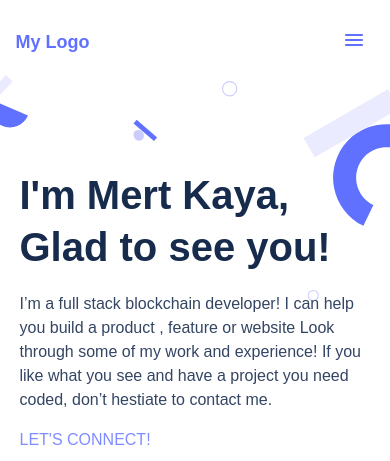
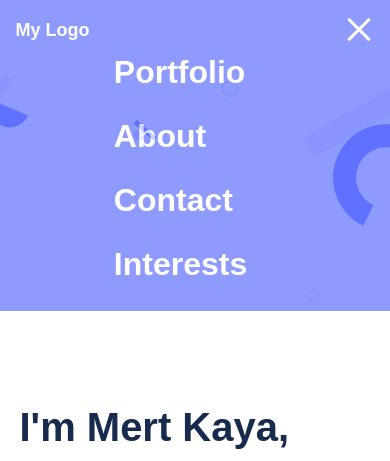
Before and after one commit to mkaya13/portfolio.github.io, a plain HTML site: page index.html in a window 390 px wide. Both pictures are taken after a click on the link 354 px from the left and 41 px from the top of the page. Shown: the top 461 px of the page. Drawn offline with Linux system fonts and the light colour scheme.

Commit message:
Adds the interactive hamburger feature on navbar

```diff
--- a/index.html
+++ b/index.html
@@ -6,6 +6,7 @@
     <meta name="viewport" content="width=device-width, initial-scale=1.0">
     <title>Mert Kaya Portfolio</title>
     <link rel="stylesheet" href="style.css">
+    <script src="script.js" defer></script>
 </head>
 <body>
 
@@ -16,16 +17,18 @@
         <nav class="hero-nav">
             <h2 class="hero-logo">My Logo</h2>
 
-            <ul>
+            <ul class="navbar-links">
                 <li class="desktop-nav-elements"><a class="desktop-nav-anchors" href="#portfolio">Portfolio</a></li>
                 <li class="desktop-nav-elements"><a class="desktop-nav-anchors" href="#about-me">About</a></li>
                 <li class="desktop-nav-elements"><a class="desktop-nav-anchors" href="#contact">Contact</a></li>
                 <li class="desktop-nav-elements"><a class="desktop-nav-anchors" href="#interests">Interests</a></li>
-
-
             </ul>
 
-            <a href="#" class="hero-hamburger"><img src="img/hamburger.svg" alt="hamburger-icon  "></a>
+            <a href="#" class="toggle-button">
+                <span class="bar"></span>
+                <span class="bar"></span>
+                <span class="bar"></span>
+            </a>
 
         </nav>
 
@@ -49,14 +52,11 @@
             <li class="network-icons-list"><a href="https://www.youtube.com/channel/UChc-for-AJQEPkpTWAqRL_A" target="_blank"><img src="img/2-fingers.svg" alt=""></a></li>
         </ul>
 
-
         <div class="animation-container">
             <div class ="ring"></div>
             <div class ="ring"></div>
             <div class ="ring"></div>
         </div>
-
-
 
     </div>
 
--- /dev/null
+++ b/script.js
@@ -0,0 +1,23 @@
+const toggleButton = document.getElementsByClassName("toggle-button")[0];
+const navbarLinks = document.getElementsByClassName("navbar-links")[0];
+const backgroundColor = document.getElementsByClassName("hero-nav")[0];
+const hamburgerColor = document.getElementsByClassName("bar")[0];
+const heroColor = document.getElementsByClassName("hero-logo")[0];
+
+toggleButton.addEventListener("click", () => {
+  navbarLinks.classList.toggle("active");
+  toggleButton.classList.toggle("active");
+  backgroundColor.classList.toggle("active");
+  hamburgerColor.classList.toggle("active");
+  heroColor.classList.toggle("active");
+});
+
+document.querySelectorAll(".navbar-links").forEach((n) => {
+  n.addEventListener("click", () => {
+    navbarLinks.classList.remove("active");
+    toggleButton.classList.remove("active");
+    backgroundColor.classList.remove("active");
+    hamburgerColor.classList.remove("active");
+    heroColor.classList.remove("active");
+  });
+});
--- a/style.css
+++ b/style.css
@@ -11,35 +11,21 @@ body {
 }
 
 .hero {
-  height: 85vh;
   width: 100%;
+  min-height: 60vh;
   background: white;
   background-size: 100% 71vh;
   background-image: url("img/background-beginning-mobile.svg");
   background-repeat: no-repeat;
   background-position: 0 75px;
   border-bottom-left-radius: 90px;
+  padding-bottom: 15%;
 }
 
 .hero-nav {
   display: flex;
-  align-items: center;
-  justify-content: space-between;
   padding: 4%;
   padding-top: 5%;
-}
-
-.hero-logo {
-  font-weight: 700;
-  font-size: 18px;
-  line-height: 20px;
-  color: #6070ff;
-  cursor: pointer;
-}
-
-.project-content-3 li {
-  display: inline;
-  padding-left: 0;
 }
 
 .card-u-list a {
@@ -54,10 +40,22 @@ body {
   font-size: 16px;
 }
 
+.project-content-3 li {
+  display: inline;
+  padding-left: 0;
+}
+
+.about-technologies li {
+  display: flex;
+  flex-wrap: wrap;
+  margin-left: 10px;
+  margin-bottom: 10px;
+}
+
 .hero-nav ul li {
   list-style-type: none;
-  display: inline-block;
-  padding: 0 25px;
+  margin-top: 20px;
+  margin-left: 20px;
 }
 
 .hero-nav ul li a {
@@ -67,10 +65,52 @@ body {
   color: #344563;
   text-decoration: none;
   text-transform: capitalize;
+  display: flex;
+}
+
+.toggle-button {
+  position: absolute;
+  right: 4%;
+  flex-direction: column;
+  justify-content: space-between;
+  width: 30px;
+  height: 19px;
+  display: flex;
+}
+
+.toggle-button .bar {
+  height: 3px;
+  width: 100%;
+  background-color: #6070ff;
+  -webkit-transition: all 0.3s ease-in-out;
+  transition: all 0.3s ease-in-out;
+}
+
+.toggle-button.active .bar:nth-child(2) {
+  opacity: 0;
+}
+
+.toggle-button.active .bar:nth-child(1) {
+  transform: translateY(8px) rotate(45deg);
+  background-color: white;
+}
+
+.toggle-button.active .bar:nth-child(3) {
+  transform: translateY(-8px) rotate(-45deg);
+  background-color: white;
+}
+
+.hero-logo {
+  font-weight: 700;
+  font-size: 18px;
+  line-height: 20px;
+  width: 100px;
+  color: #6070ff;
+  cursor: pointer;
 }
 
 .hero-nav ul li a:hover {
-  color: #f9004d;
+  color: #0fff;
   transition: 0.1s;
 }
 
@@ -154,7 +194,7 @@ li.network-icons-list + li.network-icons-list {
 
 .portfolio-item img:hover {
   transition: 0.5s;
-  transform: scale(120%);
+  transform: scale(1.2);
 }
 
 figure.portfolio-item + figure.portfolio-item {
@@ -344,7 +384,7 @@ li.tech {
 }
 
 .mobile-rectangle:hover {
-  transform: scale(110%);
+  transform: scale(1.2);
 }
 
 .tech-logo {
@@ -551,20 +591,54 @@ h5 {
 }
 
 @media (max-width: 768px) {
-  .desktop-nav-anchors {
+  .hero-nav ul li a {
+    font-weight: 600;
+    font-size: 32px;
+    color: #fff;
+    line-height: 44px;
+  }
+
+  .navbar-links {
+    width: 100%;
     display: none;
+  }
+
+  .navbar-links ul {
+    width: 100%;
+    flex-direction: column;
+  }
+
+  h2.hero-logo + ul.navbar-links {
+    margin-top: 10px;
+    margin-bottom: 10px;
+  }
+
+  .navbar-links li {
+    text-align: center;
+  }
+
+  .navbar-links.active {
+    display: block;
+  }
+
+  .hero-nav.active {
+    background: #6070ff;
+    opacity: 0.7;
+  }
+
+  .hero-logo.active {
+    color: white;
   }
 }
 
 @media (min-width: 768px) {
-  .hero-hamburger {
+  .toggle-button {
     display: none;
   }
 
   .hero {
     height: 85vh;
     width: 100%;
-    background: white;
     background-size: 100% 80%;
     background-image: url("img/background-beginning-desktop.svg");
     background-repeat: no-repeat;
@@ -577,6 +651,12 @@ h5 {
     justify-content: space-between;
     padding: 4%;
     padding-top: 2%;
+  }
+
+  .hero-nav ul li {
+    list-style-type: none;
+    display: inline-block;
+    padding: 0 25px;
   }
 
   .hero-content {
@@ -787,7 +867,6 @@ h5 {
       0 0 20px #e41cf8;
   }
 
-
   .left-side-about-content {
     float: left;
     width: 40%;
@@ -814,7 +893,7 @@ h5 {
   }
 
   .mobile-rectangle:hover {
-    transform: scale(110%);
+    transform: scale(1.1);
   }
 
   .language-names-mobil {
@@ -822,13 +901,6 @@ h5 {
     font-size: 15px;
     line-height: 20px;
     padding-left: 10px;
-  }
-
-  .about-technologies li {
-    display: flex;
-    flex-wrap: wrap;
-    margin-left: 10px;
-    margin-bottom: 10px;
   }
 
   .contact-hr {
@@ -860,7 +932,7 @@ h5 {
   .about-me {
     padding-left: 0;
     padding-right: 5%;
-    padding-bottom:200px;
+    padding-bottom: 200px;
   }
 
   .contact-me-section {
```
Also changed, not shown: .github/workflows/linters.yml, README.md.
